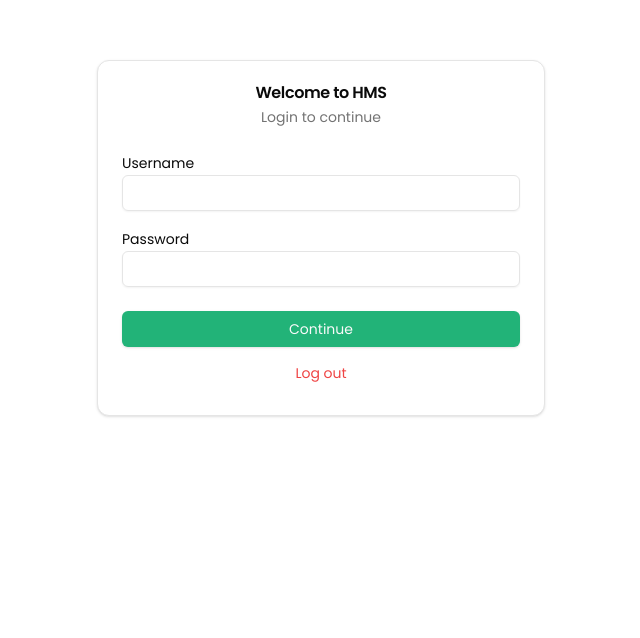
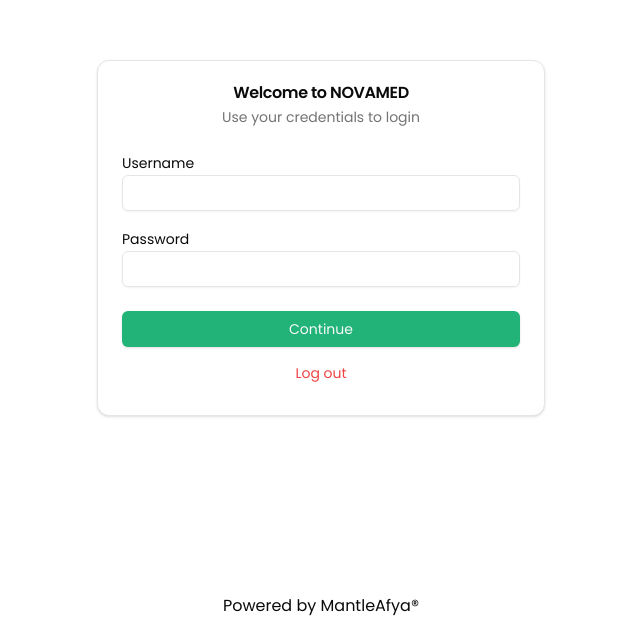
Before and after one commit to Math3wsl3vi/hospital-management-software, a Next.js app: page /sign-in in a window 1280 px wide. Shown: the part 162-800 px from the top of the page, without its empty margins (319-959 px from the left). Built offline with nearby package versions, Linux system fonts and the light colour scheme.

Commit message:
autocapitalize

```diff
--- a/app/sign-in/page.tsx
+++ b/app/sign-in/page.tsx
@@ -80,11 +80,11 @@
   };
 
   return (
-    <div className="flex min-h-screen items-center justify-center">
+    <div className="flex min-h-screen items-center justify-center flex-col">
       <Card className="w-full max-w-md">
         <CardHeader>
-          <CardTitle className="text-center">Welcome to HMS</CardTitle>
-          <p className="text-sm text-center text-muted-foreground">Login to continue</p>
+          <CardTitle className="text-center">Welcome to NOVAMED</CardTitle>
+          <p className="text-sm text-center text-muted-foreground">Use your credentials to login</p>
         </CardHeader>
         <CardContent className="space-y-4">
           <div>
@@ -93,6 +93,7 @@
               id="username"
               type="text"
               value={username}
+              autoCorrect="none"
               onChange={(e) => setUsername(e.target.value)}
             />
           </div>
@@ -120,6 +121,10 @@
           </Button>
         </CardFooter>
       </Card>
+
+      <div className="absolute bottom-5">
+        <h1>Powered by MantleAfya®</h1>
+      </div>
     </div>
   );
 };
```
